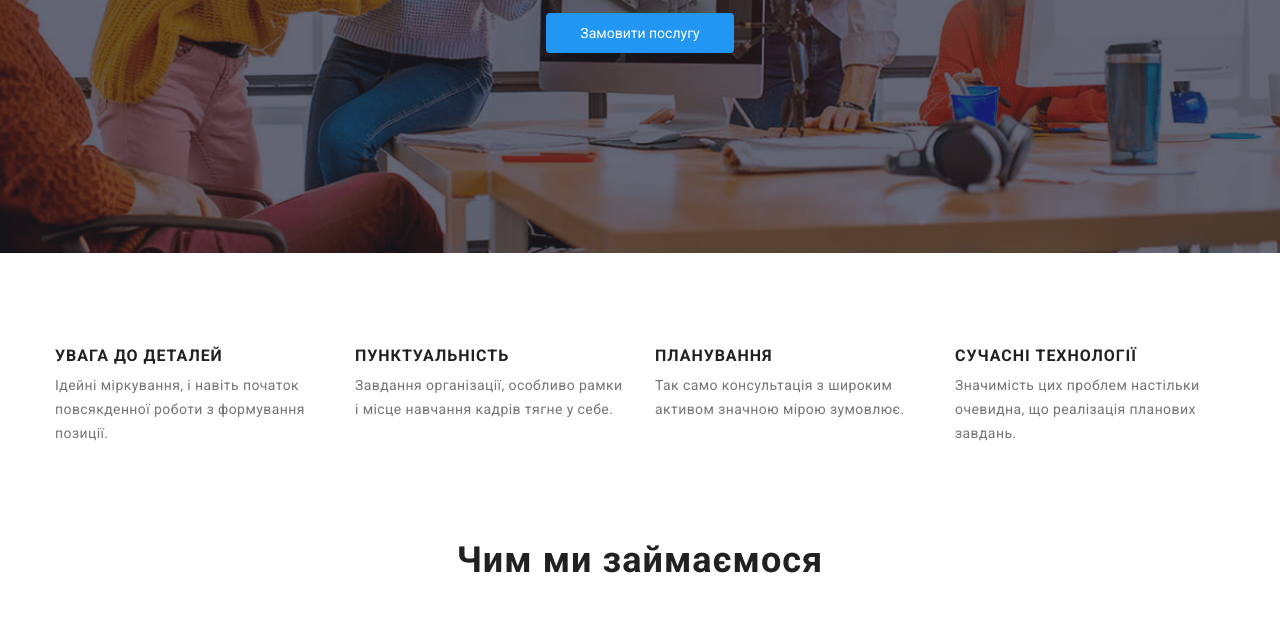
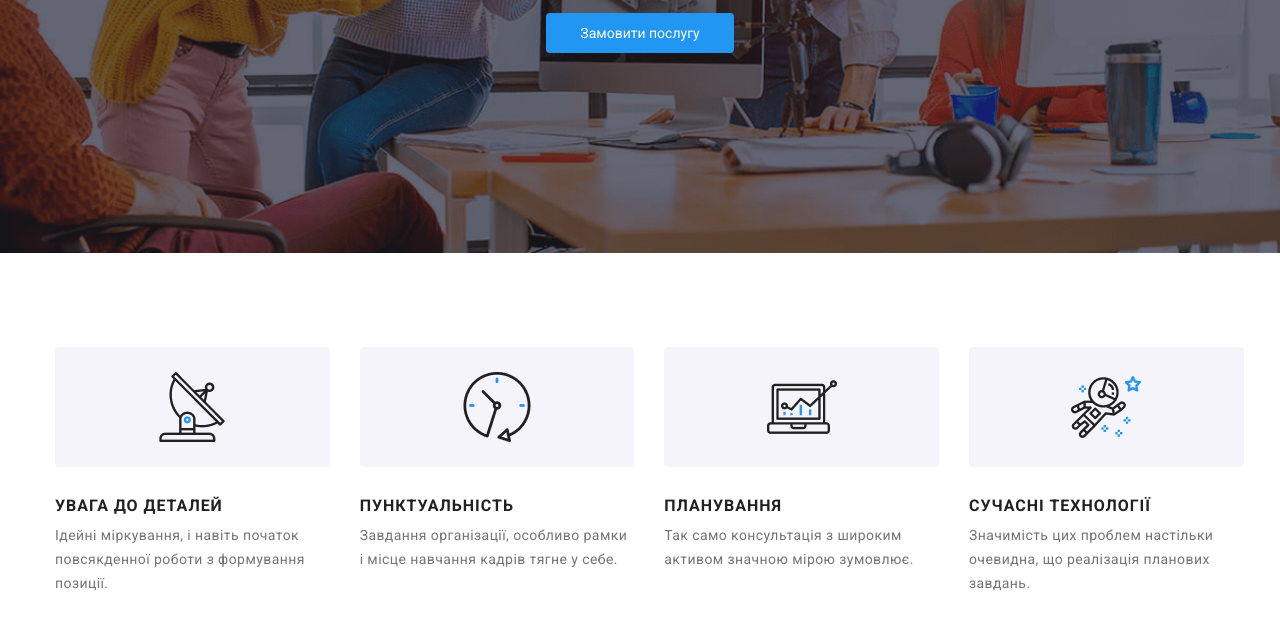
Before and after one commit to HOP3N/goit-markup-hw-04, a plain HTML site: page index.html in a window 1280 px wide. Shown: the part 417-1045 px from the top of the page. Drawn offline with nearby package versions, Linux system fonts and the light colour scheme.

Commit message:
3 - pics/divs above h3s in bnfts

```diff
--- a/css/styles.css
+++ b/css/styles.css
@@ -247,7 +247,7 @@ img {
 }
 
 
-/* --------------BENEFITS---------- */
+/* ----------------------BENEFITS------------------------ */
 
 .pictures-wrap {
   display: flex;
@@ -298,6 +298,17 @@ img {
   column-gap: 30px;
 }
 
+.benefits-image {
+  content: '';
+  background-color: #F5F4FA;
+  border-radius: 4px;
+  /* background-size: cover; */
+  /* display: flex; */
+  padding: 25px 102.34px;
+  margin-bottom: 30px;
+}
+
+
 .title-benefits {
   margin-bottom: 10px;
   font-size: 16px;
@@ -307,6 +318,20 @@ img {
   letter-spacing: 0.06em;
   color: var(--main-text-color);
 }
+
+
+
+/* .benefits-list::before {
+  content: '';
+  width: 270px;
+  height: 120px;
+  left: 215px;
+  top: 774px;
+  background: #F5F4FA;
+  border-radius: 4px;
+  background-image: url(../images/antenna\ 1.png);
+  background-size: cover;
+} */
 
 .sub-title {
   font-style: normal;
--- a/index.html
+++ b/index.html
@@ -53,22 +53,38 @@
             <div class="hero-benefits container">
                 <ul class="benefits-list">
                     <li class="list-item">
+                        <div class="benefits-image"><img src="./images/antenna 1.png"
+                            alt="anthene" class="photo"
+                            width="">
+                        </div>
                         <h3 class="title-benefits">УВАГА ДО ДЕТАЛЕЙ</h3>
                         <p class="sub-title">Ідейні міркування, і навіть початок повсякденної роботи з формування
                             позиції.
                         </p>
                     </li>
                     <li class="list-item">
+                        <div class="benefits-image"><img src="./images/clock 1.png"
+                            alt="clock" class="photo"
+                            width="">
+                        </div>
                         <h3 class="title-benefits">ПУНКТУАЛЬНІСТЬ</h3>
                         <p class="sub-title">Завдання організації, особливо рамки і місце навчання кадрів тягне у себе.
                         </p>
                     </li>
                     <li class="list-item">
+                        <div class="benefits-image"><img src="./images/diagram 1.png"
+                            alt="diagram" class="photo"
+                            width="">
+                        </div>
                         <h3 class="title-benefits">ПЛАНУВАННЯ</h3>
                         <p class="sub-title">Так само консультація з широким активом значною мірою зумовлює.
                         </p>
                     </li>
                     <li class="list-item">
+                        <div class="benefits-image"><img src="./images/astronaut 1.png"
+                            alt="astronaut" class="photo"
+                            width="">
+                        </div>
                         <h3 class="title-benefits">СУЧАСНІ ТЕХНОЛОГІЇ</h3>
                         <p class="sub-title">Значимість цих проблем настільки очевидна, що реалізація планових завдань.
                         </p>
```
Also changed, not shown: images/Rectangle 3.png (added), images/antenna 1.png (added), images/astronaut 1.png (added), images/clock 1.png (added), images/diagram 1.png (added).
